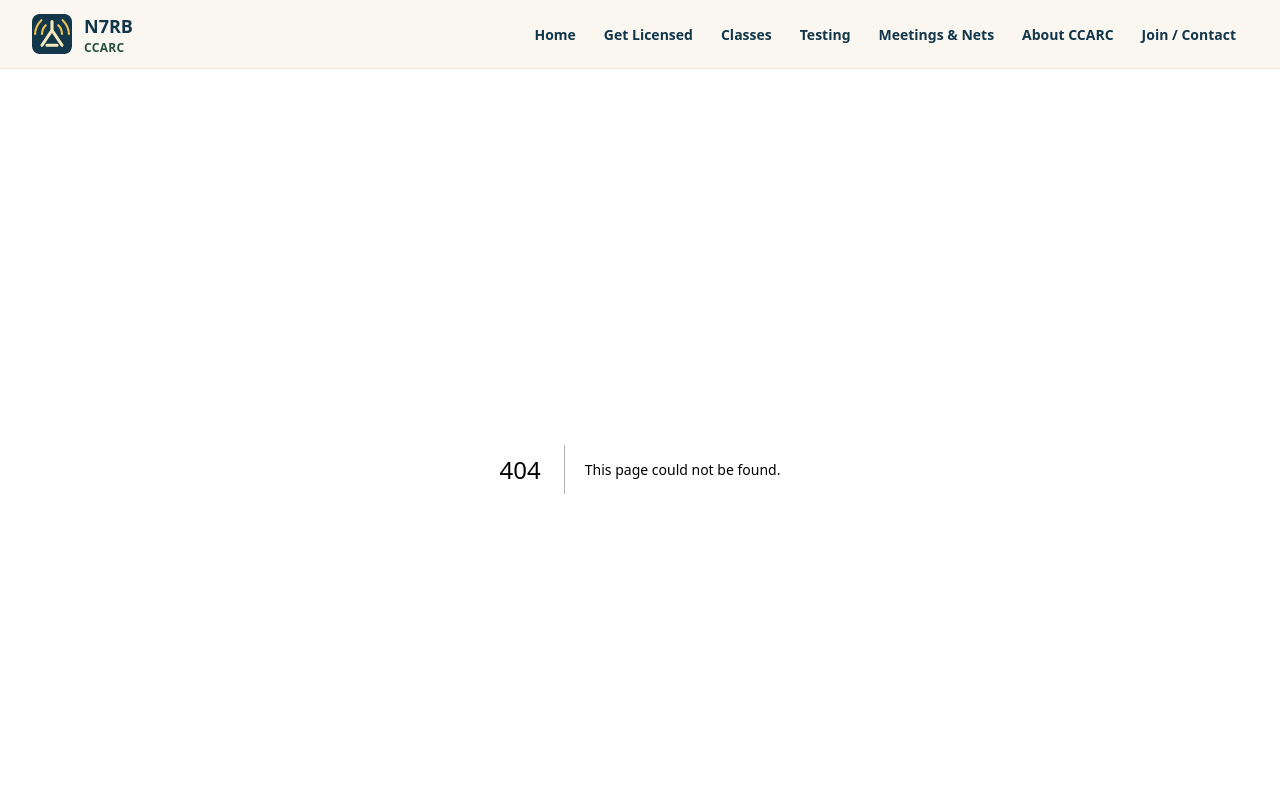
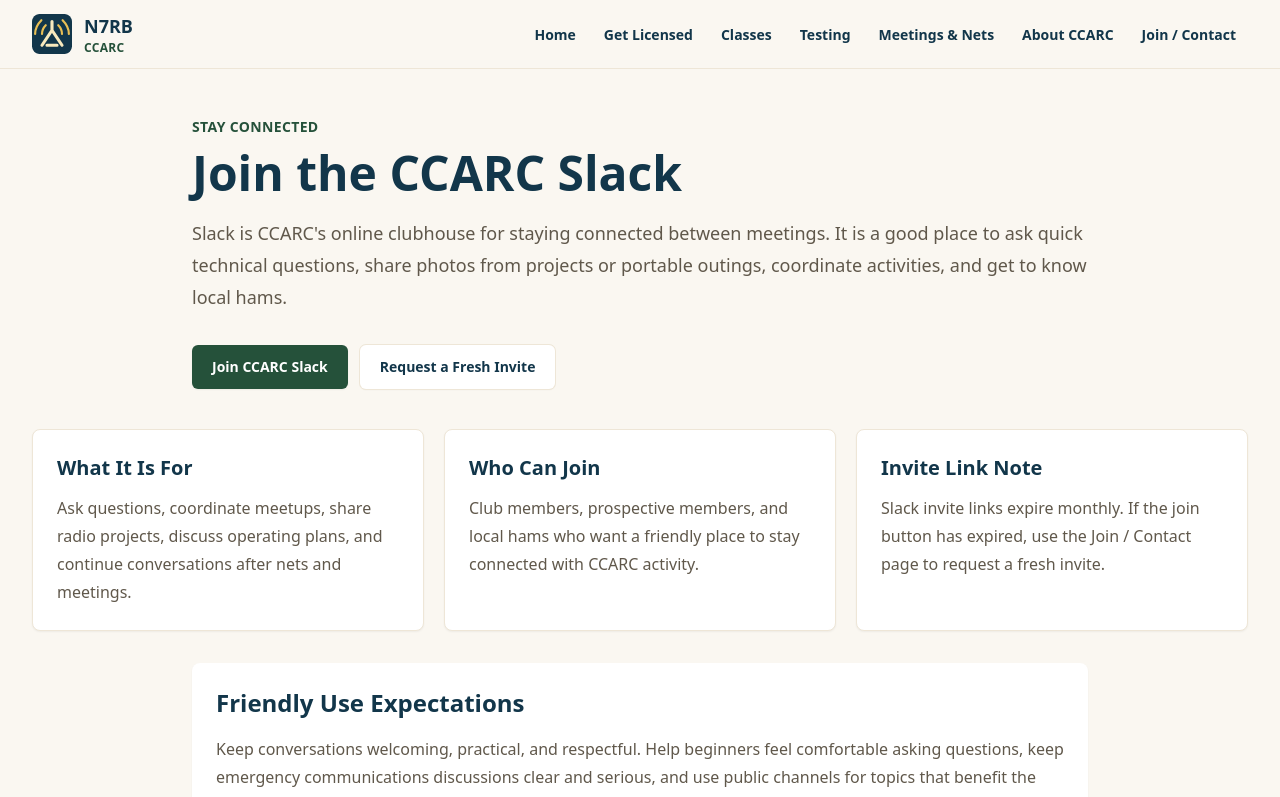
Before and after one commit to membership-ccarc/n7rb, a Next.js app: page /join-contact/slack in a window 1280 px wide. Before the commit this address had no page. Shown: the top 797 px of the page. Built offline with nearby package versions, Linux system fonts and the light colour scheme.

Commit message:
Add CCARC Slack invite page

```diff
--- a/app/join-contact/page.tsx
+++ b/app/join-contact/page.tsx
@@ -51,6 +51,12 @@
           <InfoCard title="Newsletter Signup">
             <p>TODO: Add a newsletter signup form or link for CCARC&apos;s monthly club newsletter with articles from club members.</p>
           </InfoCard>
+          <InfoCard title="CCARC Slack">
+            <p>Stay connected between meetings, ask quick questions, share projects, and coordinate local radio activity.</p>
+            <div className="mt-5">
+              <ButtonLink href="/join-contact/slack" variant="light">Join the Slack Workspace</ButtonLink>
+            </div>
+          </InfoCard>
           <article className="rounded-lg border border-stonewarm-100 bg-white p-6 shadow-sm">
             <h2 className="text-xl font-black text-mountain-900">Meeting Location</h2>
             <p className="mt-3 leading-7 text-stonewarm-700">
--- /dev/null
+++ b/app/join-contact/slack/page.tsx
@@ -0,0 +1,45 @@
+import type { Metadata } from "next";
+import { ButtonLink, InfoCard } from "@/components/ui";
+import { LINKS } from "@/lib/site-data";
+
+export const metadata: Metadata = {
+  title: "CCARC Slack",
+  description: "Join the CCARC Slack workspace to stay connected between meetings, nets, and club activities.",
+};
+
+export default function SlackPage() {
+  return (
+    <section className="bg-stonewarm-50 px-4 py-12 sm:px-6 lg:px-8">
+      <div className="mx-auto max-w-4xl">
+        <p className="text-sm font-bold uppercase tracking-wide text-pine-700">Stay connected</p>
+        <h1 className="mt-3 text-4xl font-black text-mountain-900 sm:text-5xl">Join the CCARC Slack</h1>
+        <p className="mt-5 text-lg leading-8 text-stonewarm-700">
+          Slack is CCARC&apos;s online clubhouse for staying connected between meetings. It is a good place to ask quick technical questions, share photos from projects or portable outings, coordinate activities, and get to know local hams.
+        </p>
+        <div className="mt-8 flex flex-col gap-3 sm:flex-row">
+          <ButtonLink href={LINKS.SLACK_INVITE_URL}>Join CCARC Slack</ButtonLink>
+          <ButtonLink href="/join-contact" variant="light">Request a Fresh Invite</ButtonLink>
+        </div>
+      </div>
+
+      <div className="mx-auto mt-10 grid max-w-7xl gap-5 md:grid-cols-3">
+        <InfoCard title="What It Is For">
+          <p>Ask questions, coordinate meetups, share radio projects, discuss operating plans, and continue conversations after nets and meetings.</p>
+        </InfoCard>
+        <InfoCard title="Who Can Join">
+          <p>Club members, prospective members, and local hams who want a friendly place to stay connected with CCARC activity.</p>
+        </InfoCard>
+        <InfoCard title="Invite Link Note">
+          <p>Slack invite links expire monthly. If the join button has expired, use the Join / Contact page to request a fresh invite.</p>
+        </InfoCard>
+      </div>
+
+      <div className="mx-auto mt-8 max-w-4xl rounded-lg bg-white p-6 shadow-sm">
+        <h2 className="text-2xl font-black text-mountain-900">Friendly Use Expectations</h2>
+        <p className="mt-4 leading-7 text-stonewarm-700">
+          Keep conversations welcoming, practical, and respectful. Help beginners feel comfortable asking questions, keep emergency communications discussions clear and serious, and use public channels for topics that benefit the wider club.
+        </p>
+      </div>
+    </section>
+  );
+}
--- a/app/meetings-nets/page.tsx
+++ b/app/meetings-nets/page.tsx
@@ -97,6 +97,16 @@
           </p>
         </div>
       </div>
+
+      <div className="mx-auto mt-8 max-w-4xl rounded-lg bg-white p-6 shadow-sm">
+        <h2 className="text-2xl font-black text-mountain-900">Stay Connected Between Meetings</h2>
+        <p className="mt-4 leading-7 text-stonewarm-700">
+          CCARC uses Slack for quick questions, project photos, activity planning, and casual conversation between nets, meetings, and coffee gatherings.
+        </p>
+        <div className="mt-5">
+          <ButtonLink href="/join-contact/slack" variant="light">Join the Slack Workspace</ButtonLink>
+        </div>
+      </div>
     </section>
   );
 }
--- a/lib/site-data.ts
+++ b/lib/site-data.ts
@@ -19,6 +19,8 @@
 export const N7RB_HISTORY_URL = "https://n7rb.org/why-n7rb/";
 export const TREASURER_EMAIL = "al@simonshome.org";
 export const MEMBERSHIP_APPLICATION_PDF_URL = "/membership_application.pdf";
+// TODO: Renew this expiring Slack invite URL monthly.
+export const SLACK_INVITE_URL = "#slack-invite";
 
 export const LINKS = {
   TECHNICIAN_CLASSROOM_URL,
@@ -30,6 +32,7 @@
   N7RB_HISTORY_URL,
   TREASURER_EMAIL,
   MEMBERSHIP_APPLICATION_PDF_URL,
+  SLACK_INVITE_URL,
 } as const;
 
 export const navItems = [
```
